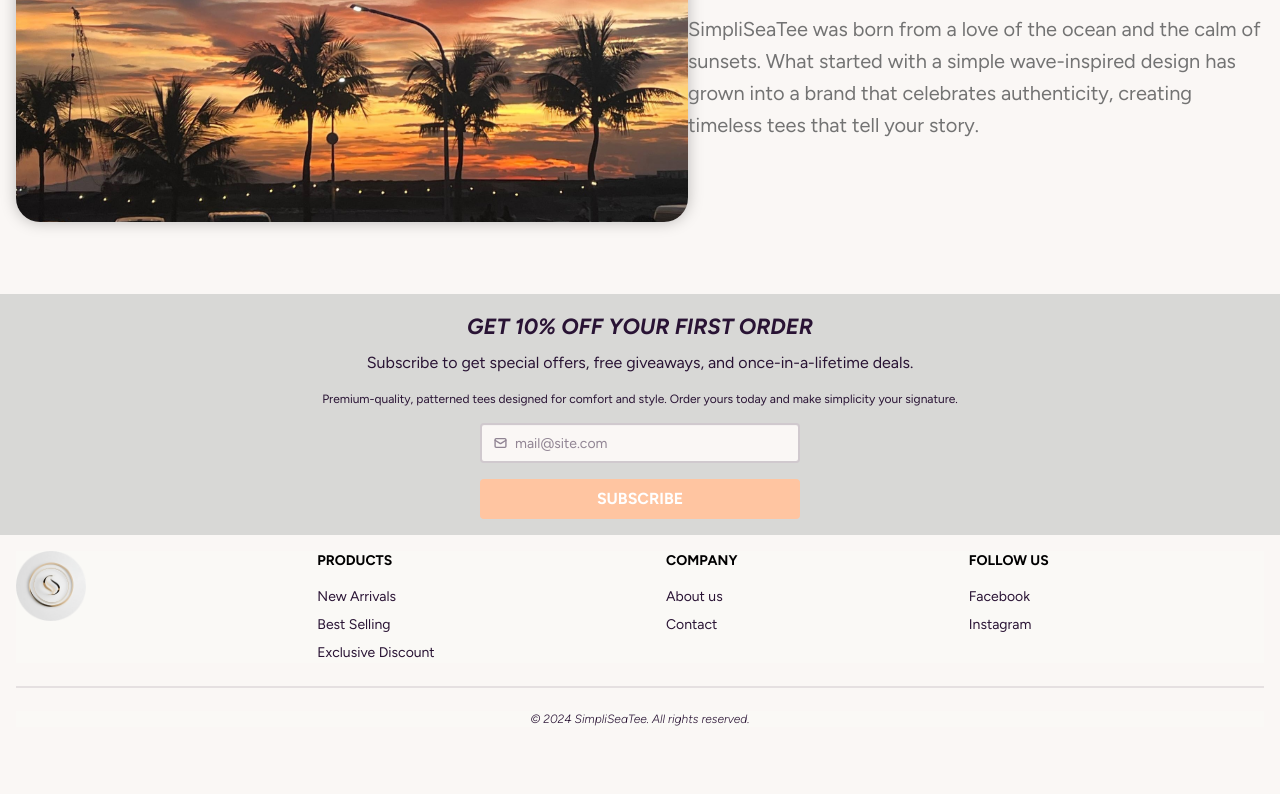
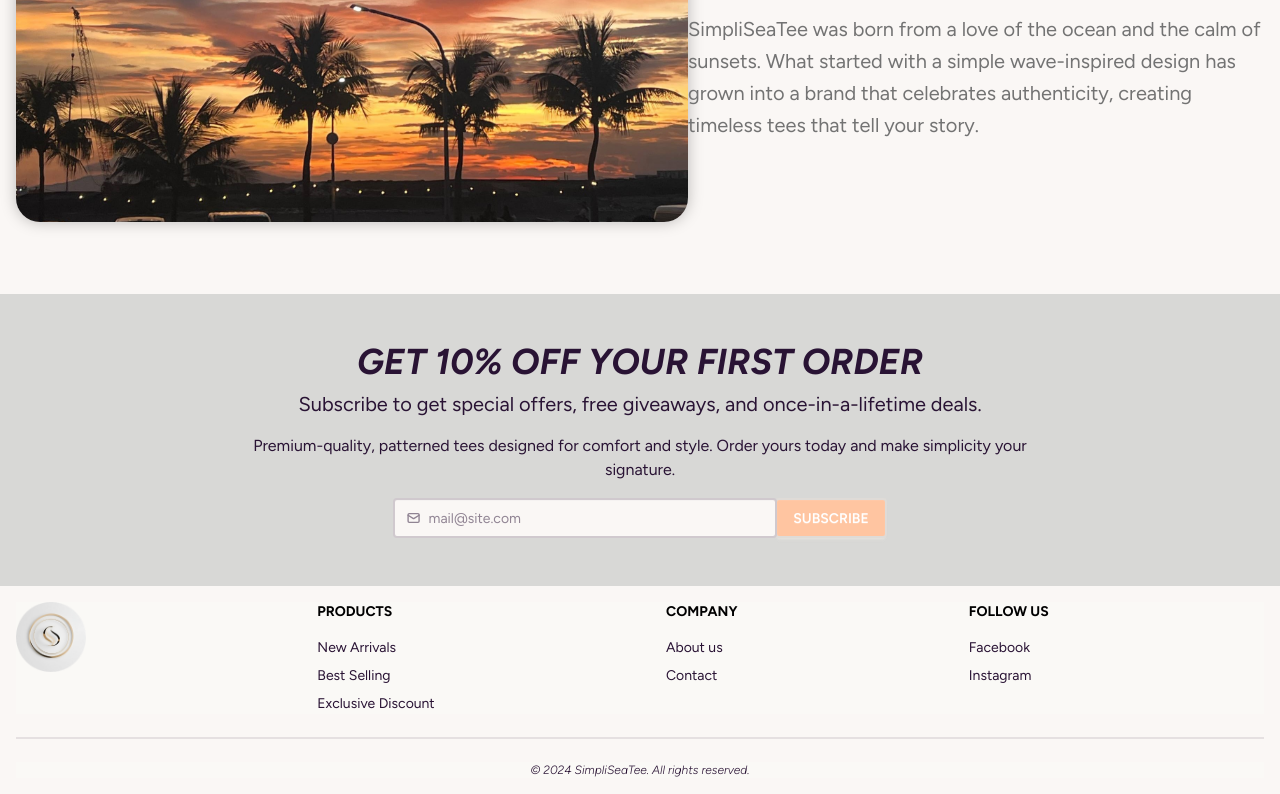
Before and after one commit to noxcsp/SimpliSeaTee, a React (Vite) app in the folder client/: page / in a window 1280 px wide. Shown: the part 3493-4287 px from the top of the page. Before the commit the page ends 4236 px from the top, so only its background shows below. Built offline with nearby package versions, Linux system fonts and the light colour scheme; no server answers; a web font is replaced by a local one.

Commit message:
done newsletter section

```diff
--- a/client/src/css/index.css
+++ b/client/src/css/index.css
@@ -8,6 +8,10 @@
   --color-orange: #ffc5a1;
   --color-background: #d8d8d6;
   --color-main: #faf9f6;
+}
+
+@utility btn {
+  @apply rounded-sm;
 }
 
 body {
--- a/client/src/sections/Newsletter.jsx
+++ b/client/src/sections/Newsletter.jsx
@@ -1,4 +1,4 @@
-import { useState} from "react";
+import { useState } from "react";
 import emailjs from "@emailjs/browser";
 
 function Newsletter() {
@@ -36,7 +36,7 @@ function Newsletter() {
   };
 
   return (
-    <div className="px-3 py-4 flex flex-col items-center bg-background relative">
+    <div className="px-3 py-4 flex flex-col items-center bg-background relative md:py-8 lg:py-12">
       {showAlert && (
         <div className="toast toast-top toast-end z-50">
           <div
@@ -48,14 +48,14 @@ function Newsletter() {
           </div>
         </div>
       )}
-      <p className="font-bold italic text-[22px]">
+      <p className="font-bold italic text-[22px] md:text-3xl lg:text-4xl">
         GET 10% OFF YOUR FIRST ORDER
       </p>
-      <p className="text-center text-base my-2">
+      <p className="text-center text-base my-2 md:text-lg lg:text-xl">
         Subscribe to get special offers, free giveaways, and once-in-a-lifetime
         deals.
       </p>
-      <p className="text-center text-xs mt-2 mb-4">
+      <p className="text-center text-xs mt-2 mb-4 md:px-38 lg:text-base lg:px-52">
         Premium-quality, patterned tees designed for comfort and style. Order
         yours today and make simplicity your signature.
       </p>
@@ -65,7 +65,7 @@ function Newsletter() {
           e.preventDefault();
           sendMail();
         }}
-        className="w-full flex flex-col items-center"
+        className="md:hidden w-full flex flex-col items-center"
       >
         <div className="w-full flex flex-col items-center">
           <label className="rounded-sm focus-within:outline-0 input validator w-full max-w-[20rem]">
@@ -101,6 +101,50 @@ function Newsletter() {
           SUBSCRIBE
         </button>
       </form>
+      <form
+        action="post"
+        onSubmit={(e) => {
+          e.preventDefault();
+          sendMail();
+        }}
+        className="hidden w-full md:flex justify-center"
+      >
+        <div className="join">
+          <div className="w-80 lg:w-96">
+            <label className="rounded-sm focus-within:outline-0 input validator join-item w-full">
+              <svg
+                className="h-[1em] opacity-50"
+                xmlns="http://www.w3.org/2000/svg"
+                viewBox="0 0 24 24"
+              >
+                <g
+                  strokeLinejoin="round"
+                  strokeLinecap="round"
+                  strokeWidth="2.5"
+                  fill="none"
+                  stroke="currentColor"
+                >
+                  <rect width="20" height="16" x="2" y="4" rx="2"></rect>
+                  <path d="m22 7-8.97 5.7a1.94 1.94 0 0 1-2.06 0L2 7"></path>
+                </g>
+              </svg>
+              <input
+                type="email"
+                placeholder="mail@site.com"
+                required
+                value={mail}
+                onChange={(e) => setMail(e.target.value)}
+              />
+            </label>
+            <div className="validator-hint hidden">
+              Enter valid email address
+            </div>
+          </div>
+          <button className="btn bg-orange text-white join-item">
+            SUBSCRIBE
+          </button>
+        </div>
+      </form>
     </div>
   );
 }
```
